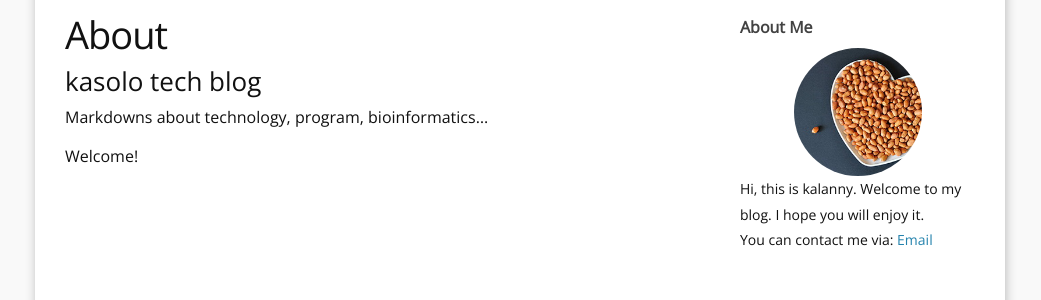
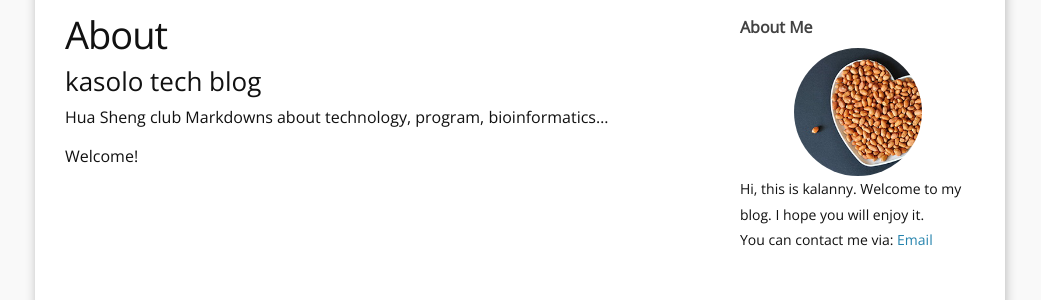
Before and after one commit to kalanny/kalanny.github.io, a Jekyll site: the page built from b_about.md, in a window 1280 px wide. Shown: the part 220-520 px from the top of the page, without its empty margins (120-1161 px from the left). Built offline with Jekyll 4.4.1, drawn with Linux system fonts in a browser that asks for light colours; nearby versions of some CDN libraries.

Commit message:
Update b_about.md

```diff
--- a/b_about.md
+++ b/b_about.md
@@ -7,6 +7,6 @@ permalink: /about/
 
 
 ### kasolo tech blog
-Markdowns about technology, program, bioinformatics...
+Hua Sheng club Markdowns about technology, program, bioinformatics...
 
 Welcome!
```
